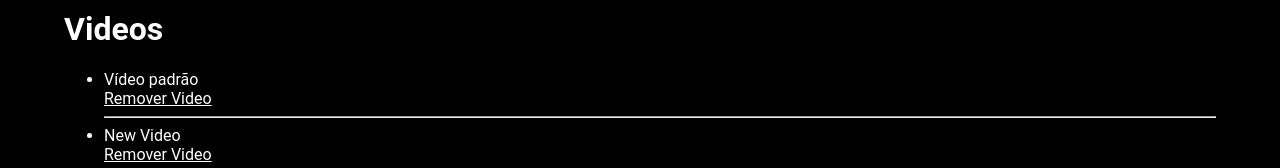
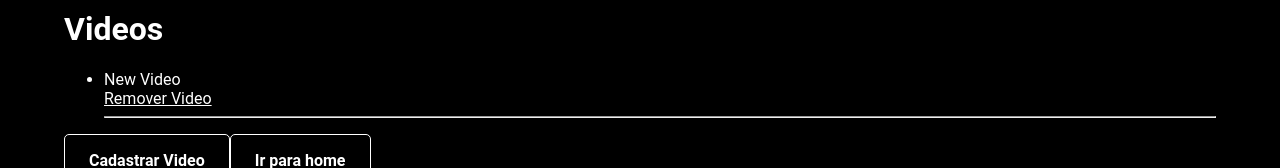
Before and after one commit to thaiisloopes/educaflix, a React (Create React App) app: page /videos in a window 1280 px wide. Shown: the part 155-323 px from the top of the page. Built offline with nearby package versions, Linux system fonts and the light colour scheme; data requests are answered from the project's data file.

Commit message:
removes videos

```diff
--- a/db.json
+++ b/db.json
@@ -9,12 +9,6 @@
   ],
   "videos": [
     {
-      "titulo": "Vídeo padrão",
-      "url": "https://www.youtube.com/watch?v=f8a-qwKC5yk",
-      "categoria": 1,
-      "id": 25
-    },
-    {
       "titulo": "New Video",
       "url": "https://www.youtube.com/watch?v=4UVEps8Waeg",
       "categoriaId": 1,
--- a/src/repositories/Video/videos.js
+++ b/src/repositories/Video/videos.js
@@ -32,18 +32,14 @@ function create(video) {
     });
 }
 
-function remove(video) {
-	return fetch(`${URL_VIDEOS}?_embed=videos`, {
-		method: 'DELETE'
-	})
-	  .then(async (respostaDoServidor) => {
-			 if (respostaDoServidor.ok) {
-			  const resposta = await respostaDoServidor.json();
-			  return resposta;
-		  }
-
-		  throw new Error('Não foi possível excluir os dados :(');
-	  });
+function remove(video_id) {
+	return fetch(`${URL_VIDEOS}/${video_id}`, {method: 'DELETE'})
+	  .then(res => res.json())
+	  .then(res => {
+		console.log('Deleted:', res.message)
+		return res
+	  })
+	  .catch(err => console.error(err))
 }
 
 export default {
```
